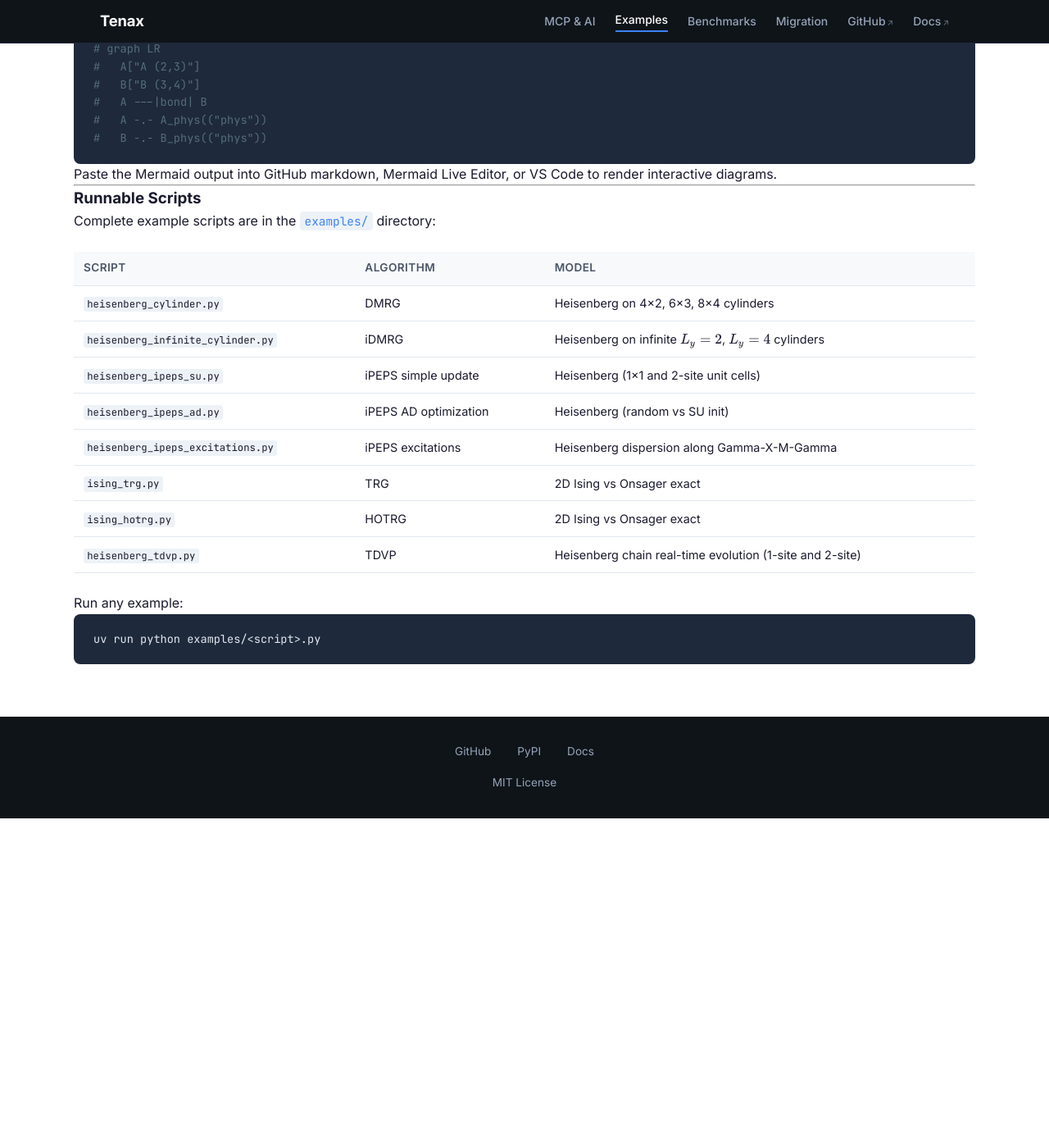
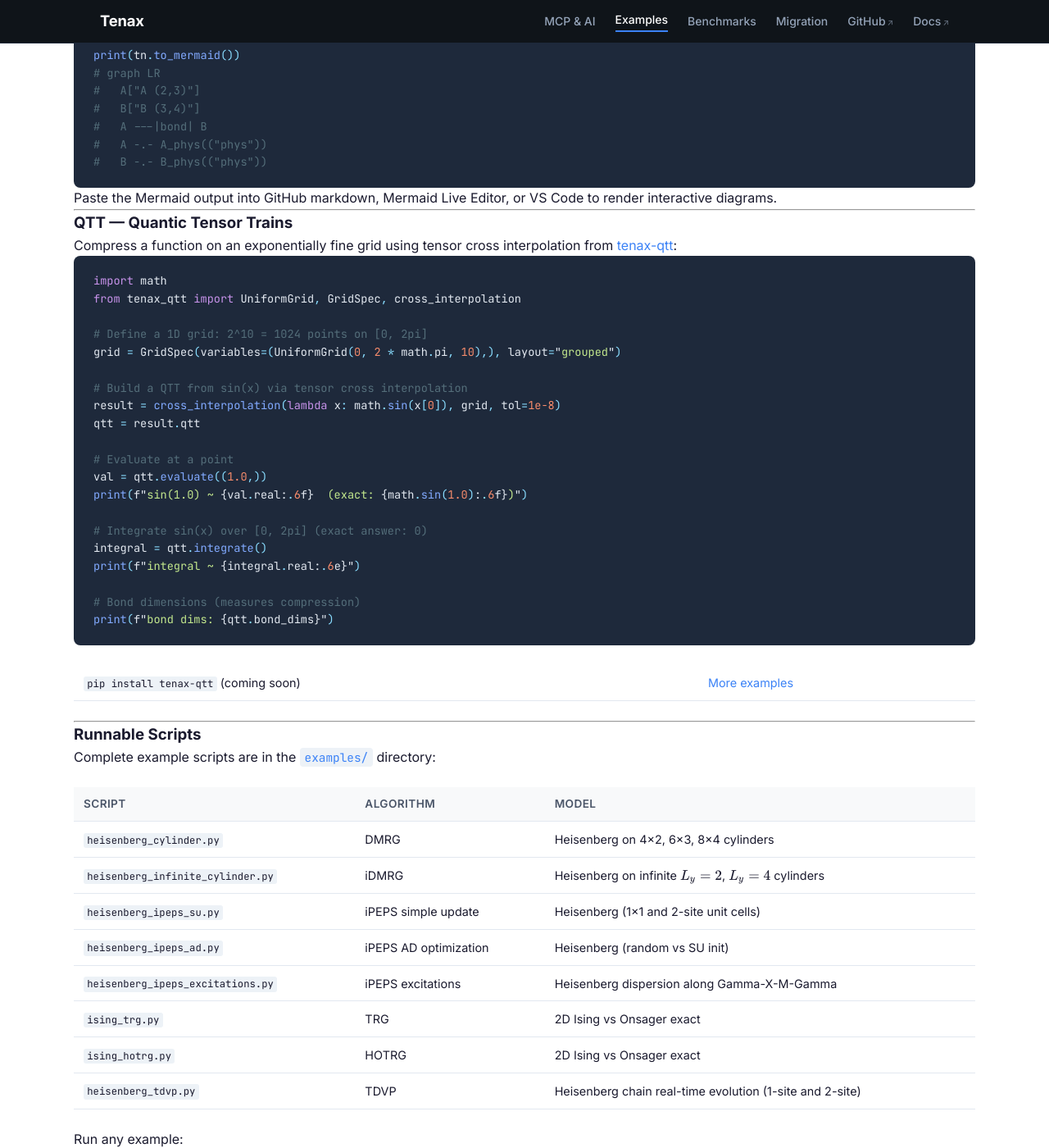
Before and after one commit to tenax-lab/tenax-lab.github.io, a Jekyll site: the page built from examples.md, in a window 1280 px wide and 1400 px high, scrolled down 7629 px. Shown: the whole window at 82% size. Built offline with Jekyll 4.4.1, drawn with Linux system fonts in a browser that asks for light colours; before the commit the page ends 8627 px from its top, so only the background shows below that; some of the changed text lies outside the part shown.

Commit message:
docs: add tenax-qtt section to project website (#7)
Add Ecosystem section to index.md with tenax-qtt and tenax-mcp entries.
Add QTT code example (TCI of sin(x)) to examples.md with TOC link.

Co-authored-by: Claude Opus 4.6 (1M context) <noreply@anthropic.com>

````diff
--- a/examples.md
+++ b/examples.md
@@ -28,6 +28,7 @@ title: Code Examples
 - [Split-CTMRG](#split-ctmrg)
 - [AutoMPO](#autompo)
 - [Tensor Display & Mermaid Export](#tensor-display--mermaid-export)
+- [QTT — Quantic Tensor Trains](#qtt--quantic-tensor-trains)
 - [Runnable Scripts](#runnable-scripts)
 {: style="list-style: none; padding: 0;" }
 
@@ -428,6 +429,37 @@ Paste the Mermaid output into GitHub markdown, Mermaid Live Editor, or VS Code t
 
 ---
 
+### QTT — Quantic Tensor Trains
+
+Compress a function on an exponentially fine grid using tensor cross interpolation from [tenax-qtt](https://github.com/tenax-lab/tenax-qtt):
+
+```python
+import math
+from tenax_qtt import UniformGrid, GridSpec, cross_interpolation
+
+# Define a 1D grid: 2^10 = 1024 points on [0, 2pi]
+grid = GridSpec(variables=(UniformGrid(0, 2 * math.pi, 10),), layout="grouped")
+
+# Build a QTT from sin(x) via tensor cross interpolation
+result = cross_interpolation(lambda x: math.sin(x[0]), grid, tol=1e-8)
+qtt = result.qtt
+
+# Evaluate at a point
+val = qtt.evaluate((1.0,))
+print(f"sin(1.0) ~ {val.real:.6f}  (exact: {math.sin(1.0):.6f})")
+
+# Integrate sin(x) over [0, 2pi] (exact answer: 0)
+integral = qtt.integrate()
+print(f"integral ~ {integral.real:.6e}")
+
+# Bond dimensions (measures compression)
+print(f"bond dims: {qtt.bond_dims}")
+```
+
+`pip install tenax-qtt` (coming soon) | [More examples](https://github.com/tenax-lab/tenax-qtt/tree/main/examples)
+
+---
+
 ### Runnable Scripts
 
 Complete example scripts are in the [`examples/`](https://github.com/tenax-lab/tenax/tree/main/examples) directory:
````
Also changed, not shown: index.md (+27 -0 lines).
